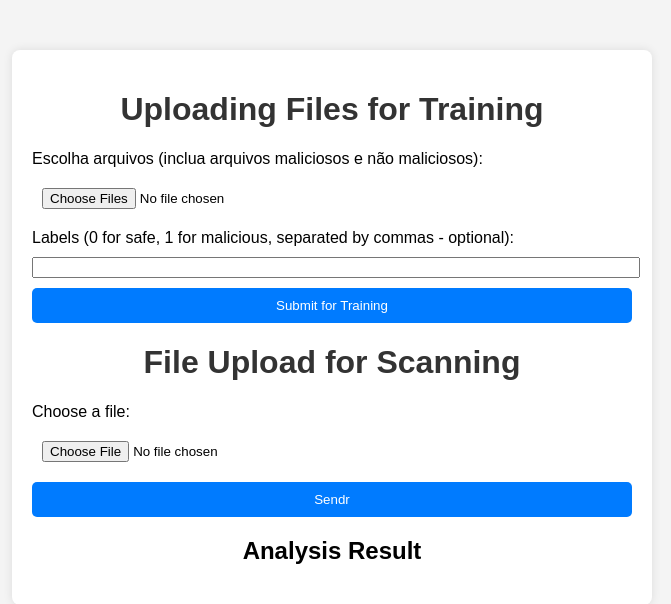
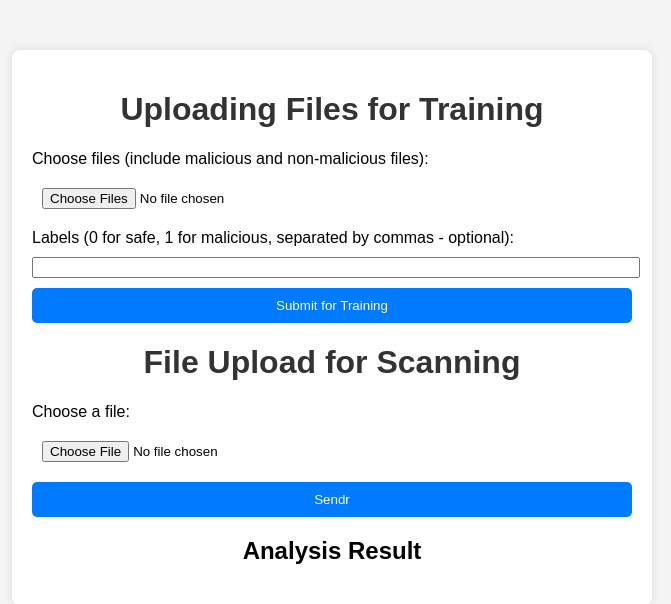
Before and after one commit to Moon-Cloud-Services/lunaris-sentient-core, a Flask app: page /upload_page in a window 1280 px wide. Shown: the top 604 px of the page, without its empty margins (308-979 px from the left). Run offline with Flask 3, Linux system fonts and the light colour scheme.

Commit message:
Update upload.html

```diff
--- a/lunaris-sentient-core/app/templates/upload.html
+++ b/lunaris-sentient-core/app/templates/upload.html
@@ -58,7 +58,7 @@
     <div class="container">
         <h1>Uploading Files for Training</h1>
         <form action="/train_malware" method="post" enctype="multipart/form-data" id="trainingForm">
-            <label for="files">Escolha arquivos (inclua arquivos maliciosos e não maliciosos):</label>
+            <label for="files">Choose files (include malicious and non-malicious files):</label>
             <input type="file" name="files" id="files" accept=".csv, .json, .exe" multiple required>
             <label for="labels">Labels (0 for safe, 1 for malicious, separated by commas - optional):</label>
             <input type="text" name="labels" id="labels">
```
